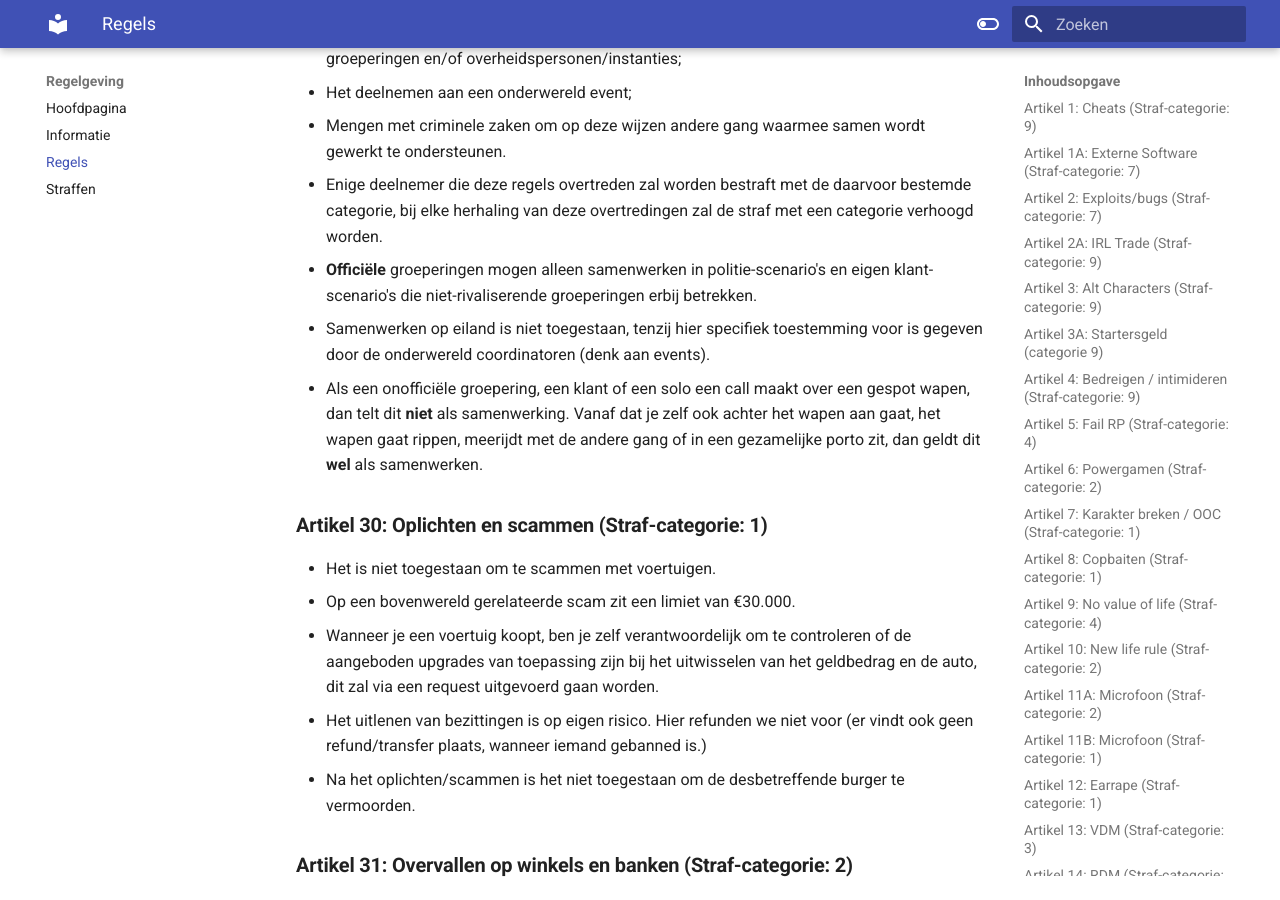
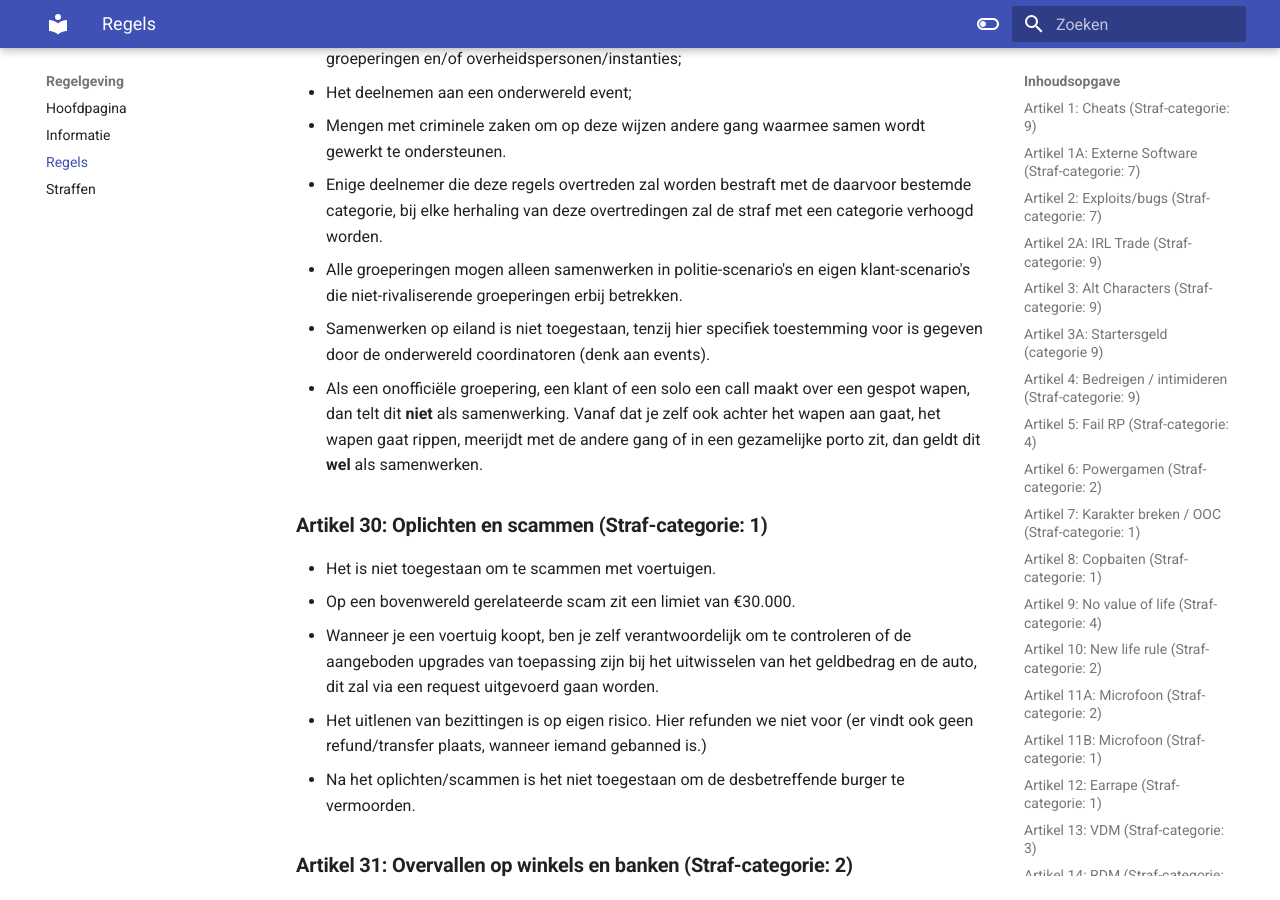
Before and after one commit to ZuiderVeenRP/apv, an MkDocs documentation site: the page built from docs/algemeen.md, in a window 1280 px wide and 900 px high, scrolled down 11401 px. Built offline with MkDocs 1.6.1 and Material for MkDocs 9.7.7, drawn with Linux system fonts in a browser that asks for light colours; comment, search, counter and statistics services are not loaded.

Commit message:
Update algemeen.md

```diff
--- a/docs/algemeen.md
+++ b/docs/algemeen.md
@@ -254,7 +254,7 @@
    * Het deelnemen aan een onderwereld event;
    * Mengen met criminele zaken om op deze wijzen andere gang waarmee samen wordt gewerkt te ondersteunen.
 - Enige deelnemer die deze regels overtreden zal worden bestraft met de daarvoor bestemde categorie, bij elke herhaling van deze overtredingen zal de straf met een categorie verhoogd worden.
-- **Officiële** groeperingen mogen alleen samenwerken in politie-scenario's en eigen klant-scenario's die niet-rivaliserende groeperingen erbij betrekken.
+- Alle groeperingen mogen alleen samenwerken in politie-scenario's en eigen klant-scenario's die niet-rivaliserende groeperingen erbij betrekken.
 - Samenwerken op eiland is niet toegestaan, tenzij hier specifiek toestemming voor is gegeven door de onderwereld coordinatoren (denk aan events).
 - Als een onofficiële groepering, een klant of een solo een call maakt over een gespot wapen, dan telt dit **niet** als samenwerking. Vanaf dat je zelf ook achter het wapen aan gaat, het wapen gaat rippen, meerijdt met de andere gang of in een gezamelijke porto zit, dan geldt dit **wel** als samenwerken.
 
```
